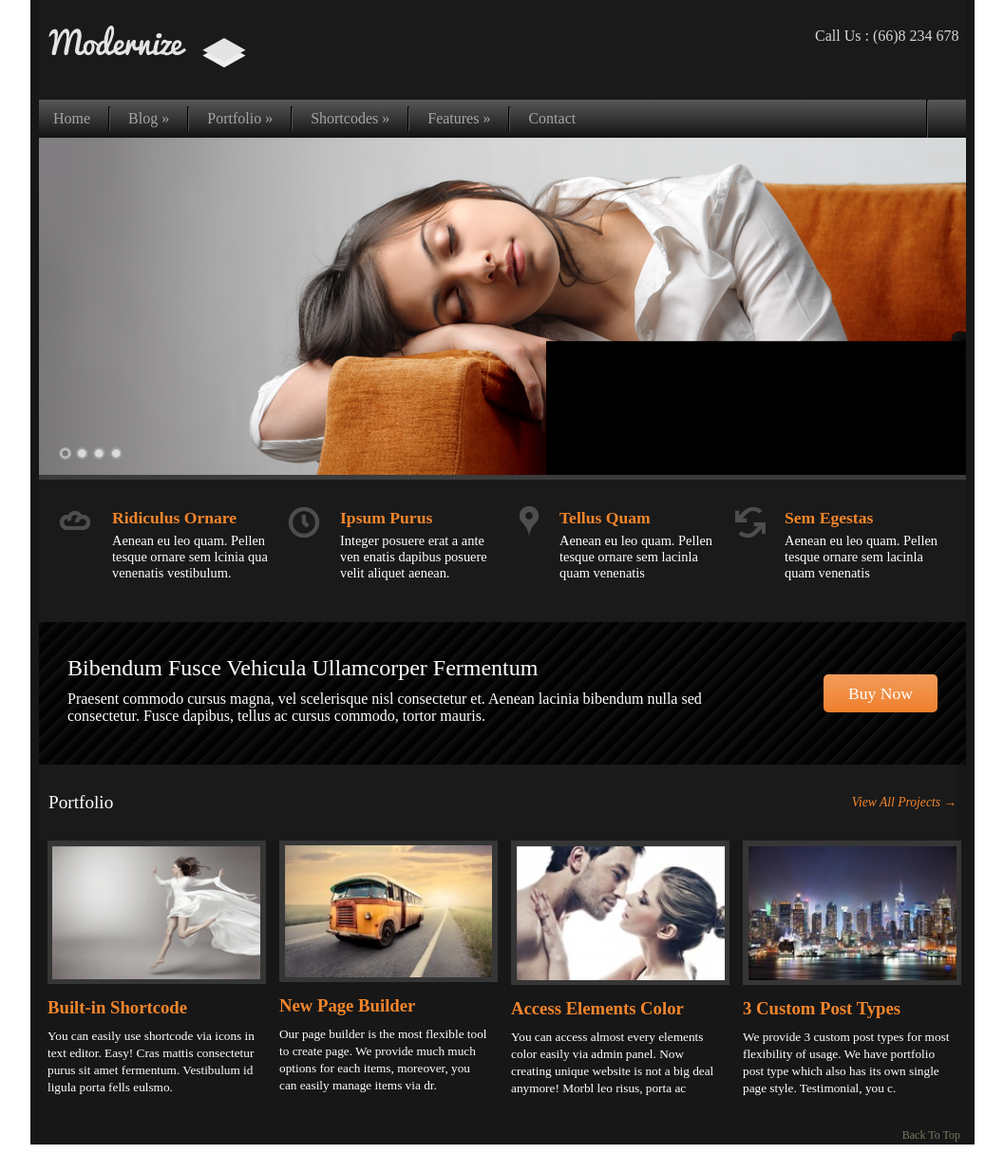
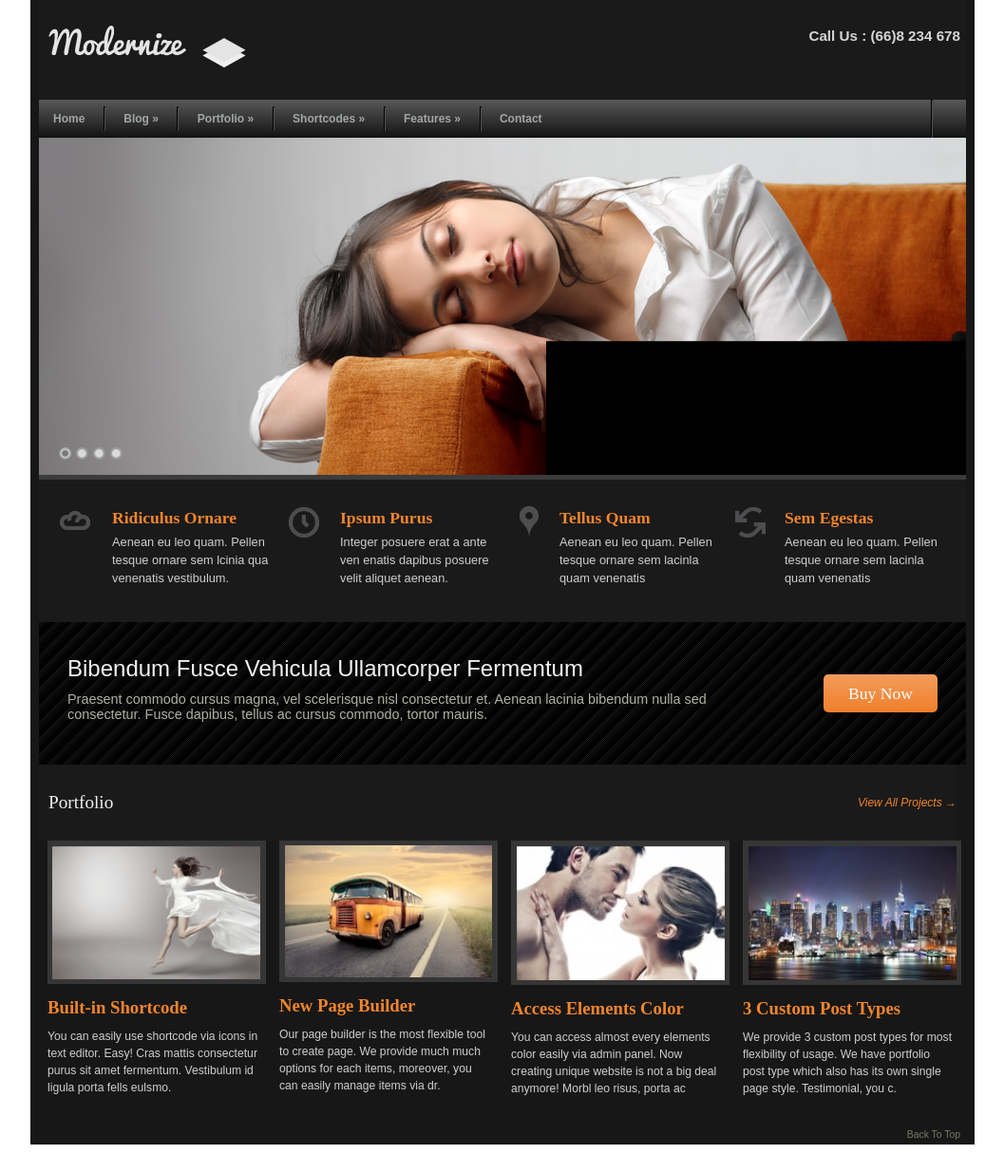
Before and after one commit to zortonio/yellowBeltExam, a plain HTML site: page index.html in a window 1280 px wide. Shown: the whole page at 95% size, without its empty margins (111-1168 px from the left). Drawn offline with Linux system fonts and the light colour scheme.

Commit message:
Finished Final CSS

```diff
--- a/index.html
+++ b/index.html
@@ -52,7 +52,7 @@
       <div id="buy_now">
         <div id="buy_text">
           <p id="title">Bibendum Fusce Vehicula Ullamcorper Fermentum</p>
-          <p>Praesent commodo cursus magna, vel scelerisque nisl consectetur et. Aenean lacinia bibendum nulla sed consectetur. Fusce dapibus, tellus ac cursus commodo, tortor mauris.</p>
+          <p id="filler_text">Praesent commodo cursus magna, vel scelerisque nisl consectetur et. Aenean lacinia bibendum nulla sed consectetur. Fusce dapibus, tellus ac cursus commodo, tortor mauris.</p>
         </div>
         <p id="buy_btn">Buy Now</p>
       </div>
--- a/styles.css
+++ b/styles.css
@@ -8,6 +8,9 @@
   height: 1205px;
   background-color: #171717;
 }
+#header, #navBar{
+  font-family: Arial, sans-serif;
+}
 #header{
   height: 105px;
   margin: 0 9px;
@@ -17,10 +20,12 @@
   margin: 14px 0 0 5px;
 }
 #header p{
-  margin: 29px 5px 0 586px;
+  margin: 29px 5px 0 579px;
   display: inline-block;
   vertical-align: top;
   color: #D5D6D4;
+  font-weight: bold;
+  font-size: .95em;
 }
 #navBar{
   height: 40px;
@@ -35,6 +40,8 @@
   line-height: 40px;
   color: #A1A7A4;
   padding: 0 15px;
+  font-size: .75em;
+  font-weight: bold;
 }
 .bar{
   width: 2px;
@@ -48,7 +55,7 @@
 }
 .bar:last-of-type {
   height: 40px;
-  margin: 0 0 0 350px;
+  margin: 0 0 0 390px;
 }
 #main_img{
   display: block;
@@ -77,9 +84,11 @@
   margin: 30px 10px;
 }
 .blurb p{
-  font-size: .9em;
+  font-size: .8em;
+  line-height: 1.5em;
   margin-top: 5px;
-  color: white;
+  color: #CFCFCF;
+  font-family: Arial, sans-serif;
 }
 .blurb h2{
   font-size: 1.1em;
@@ -96,10 +105,16 @@
   margin: 35px 0;
   display: inline-block;
   padding-left: 30px;
+  font-family: Arial, sans-serif;
+}
+#filler_text{
+  font-size: .9em;
+  color: #B0B0A1;
 }
 #title{
   font-size: 1.5em;
   margin-bottom: 10px;
+  color: #F2F2F2;
 }
 #buy_btn{
   width: 120px;
@@ -127,12 +142,14 @@
   margin-left: 9px;
   font-size: 1.2em;
   padding-left: 10px;
+  color: #F2F2F2;
 }
 #portfolio_header p:last-child{
   margin-right: 9px;
   text-align: right;
-  font-size: 0.85em;
+  font-size: 0.75em;
   color: #F3852C;
+  font-family: Arial, sans-serif;
 }
 #projects_container{
   margin: 0 9px;
@@ -153,14 +170,16 @@
 }
 .project p{
   color: white;
-  font-size: 0.83em;
+  font-size: 0.76em;
   line-height: 18px;
+  color: #CFCFCF;
+  font-family: Arial, sans-serif;
 }
 #bTT{
-  font-size: .75em;
+  font-size: .65em;
   text-align: right;
   line-height: 80px;
   color: #7C7865;
   margin-right: 15px;
-
+  font-family: Arial, sans-serif;
 }
```
Also changed, not shown: 1 other file.
